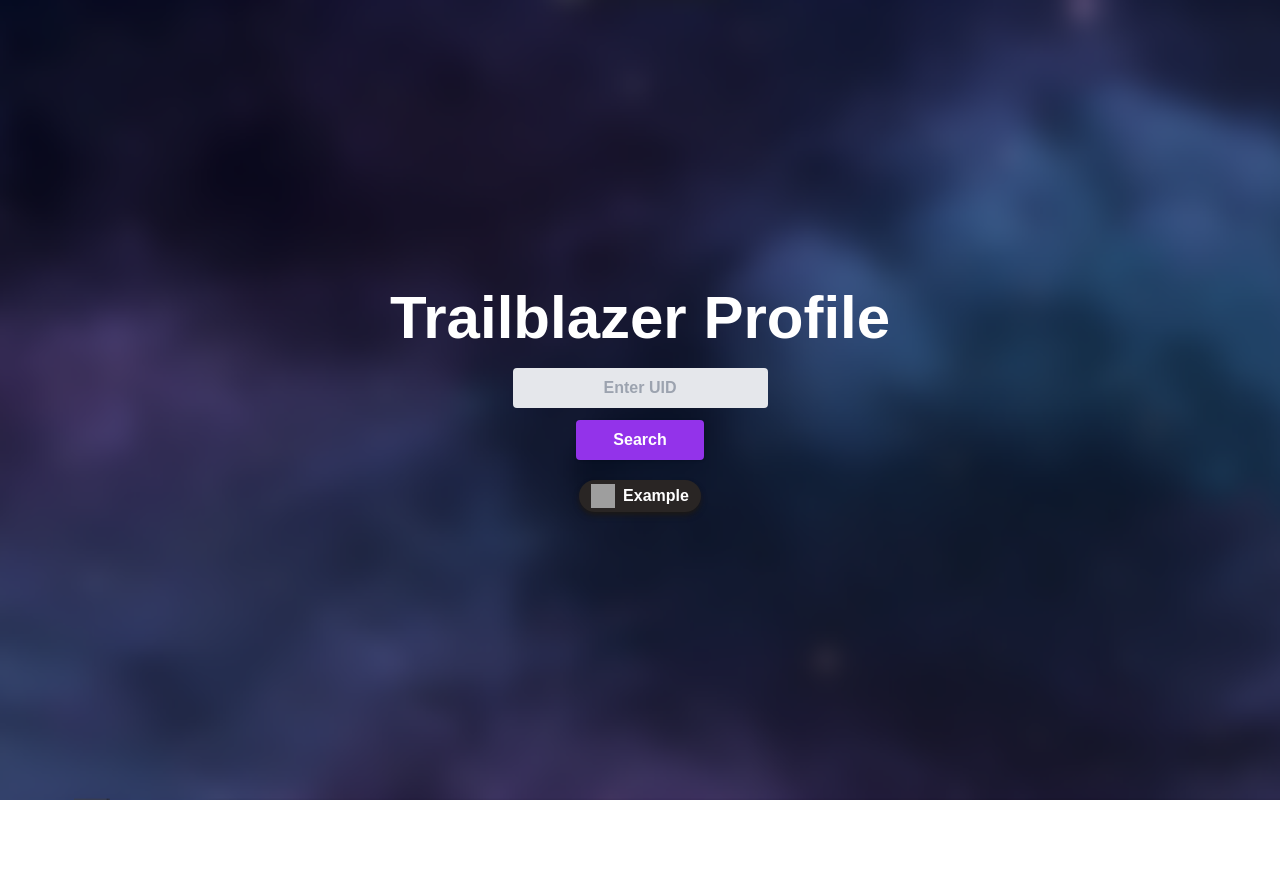
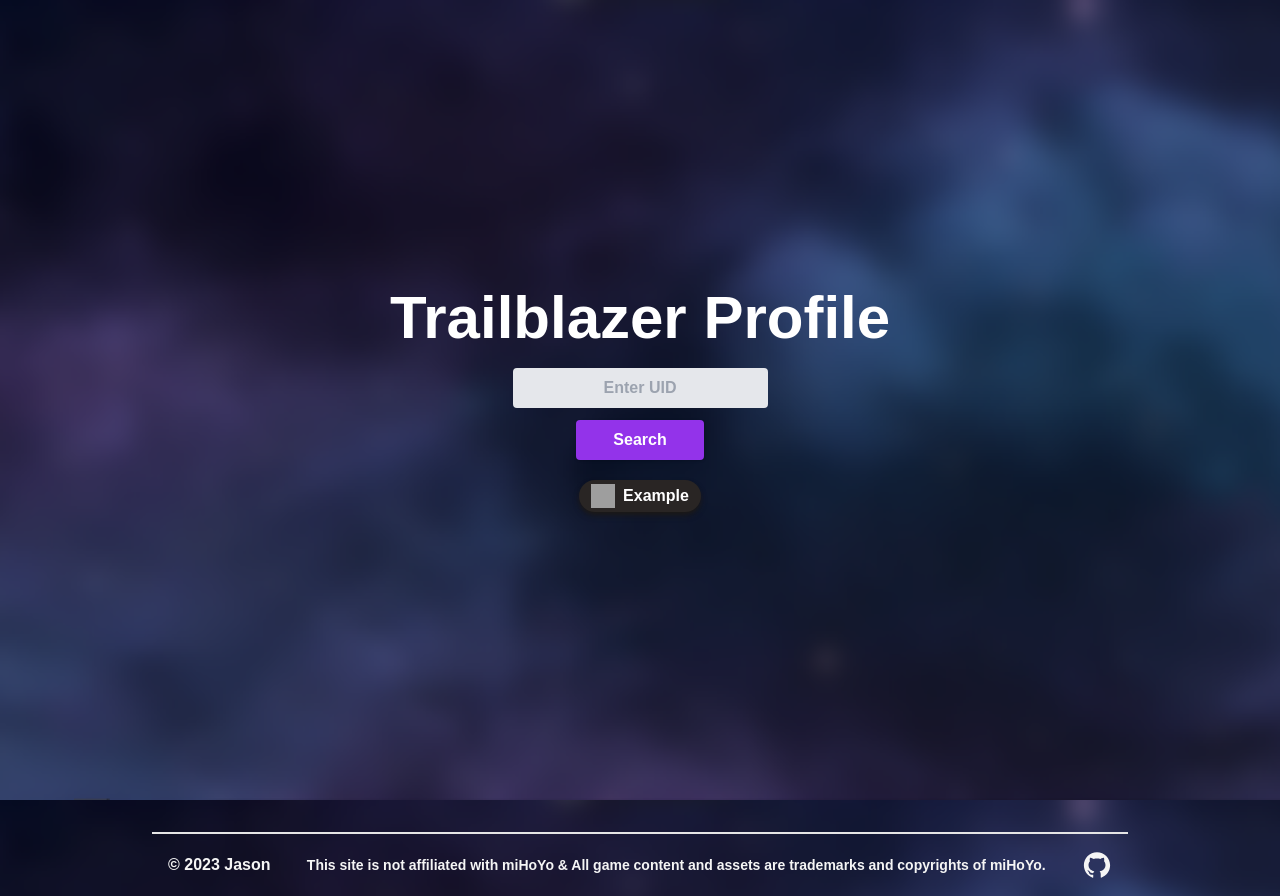
Before and after one commit to picklejason/hsr-showcase, a Next.js app: page / in a window 1280 px wide. Before the commit the page ends 800 px from the top, so only its background shows below. Built offline with nearby package versions, Linux system fonts and the light colour scheme; grey boxes are pictures that could not be loaded.

Commit message:
add footer

```diff
--- /dev/null
+++ b/app/Footer.jsx
@@ -0,0 +1,24 @@
+import { AiOutlineGithub } from 'react-icons/ai';
+
+const Footer = () => {
+  return (
+    <footer className="mx-auto max-w-3xl overflow-hidden px-4 text-neutral-100 sm:px-6 md:max-w-5xl">
+      <hr className="mx-auto mt-8 h-0.5 w-full border-0 bg-neutral-200"></hr>
+      <div className="mx-auto flex flex-row items-center gap-1 p-4 text-center md:flex-row md:justify-between">
+        <span>© 2023 Jason</span>
+        <span className="text-sm">
+          This site is not affiliated with miHoYo &amp; All game content and assets are trademarks and copyrights of
+          miHoYo.
+        </span>
+        <a href="https://github.com/picklejason/starrail" rel="noreferrer" target="_blank">
+          <AiOutlineGithub
+            className="cursor-pointer text-neutral-100 transition-transform hover:-translate-y-1"
+            size={30}
+          />
+        </a>
+      </div>
+    </footer>
+  );
+};
+
+export default Footer;
--- a/app/layout.jsx
+++ b/app/layout.jsx
@@ -1,5 +1,6 @@
 import './globals.css';
 import { Analytics } from '@vercel/analytics/react';
+import Footer from './Footer';
 
 export const metadata = {
   title: 'HSR Showcase',
@@ -12,8 +13,9 @@
 export default function RootLayout({ children }) {
   return (
     <html lang="en">
-      <body>
+      <body className="Blur-BG no-scrollbar bg-fixed font-sans font-semibold text-white">
         {children}
+        <Footer />
         <Analytics />
       </body>
     </html>
```
